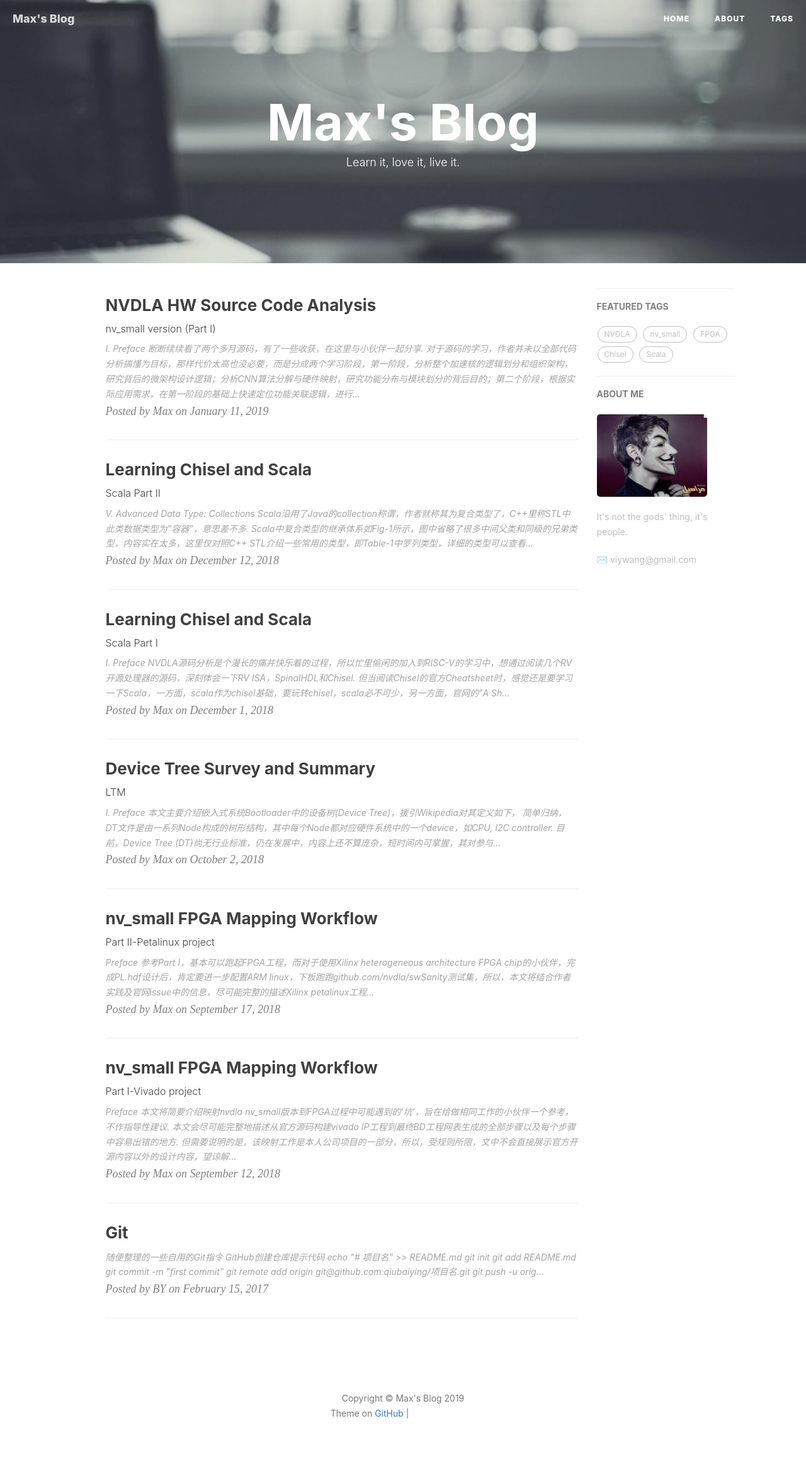
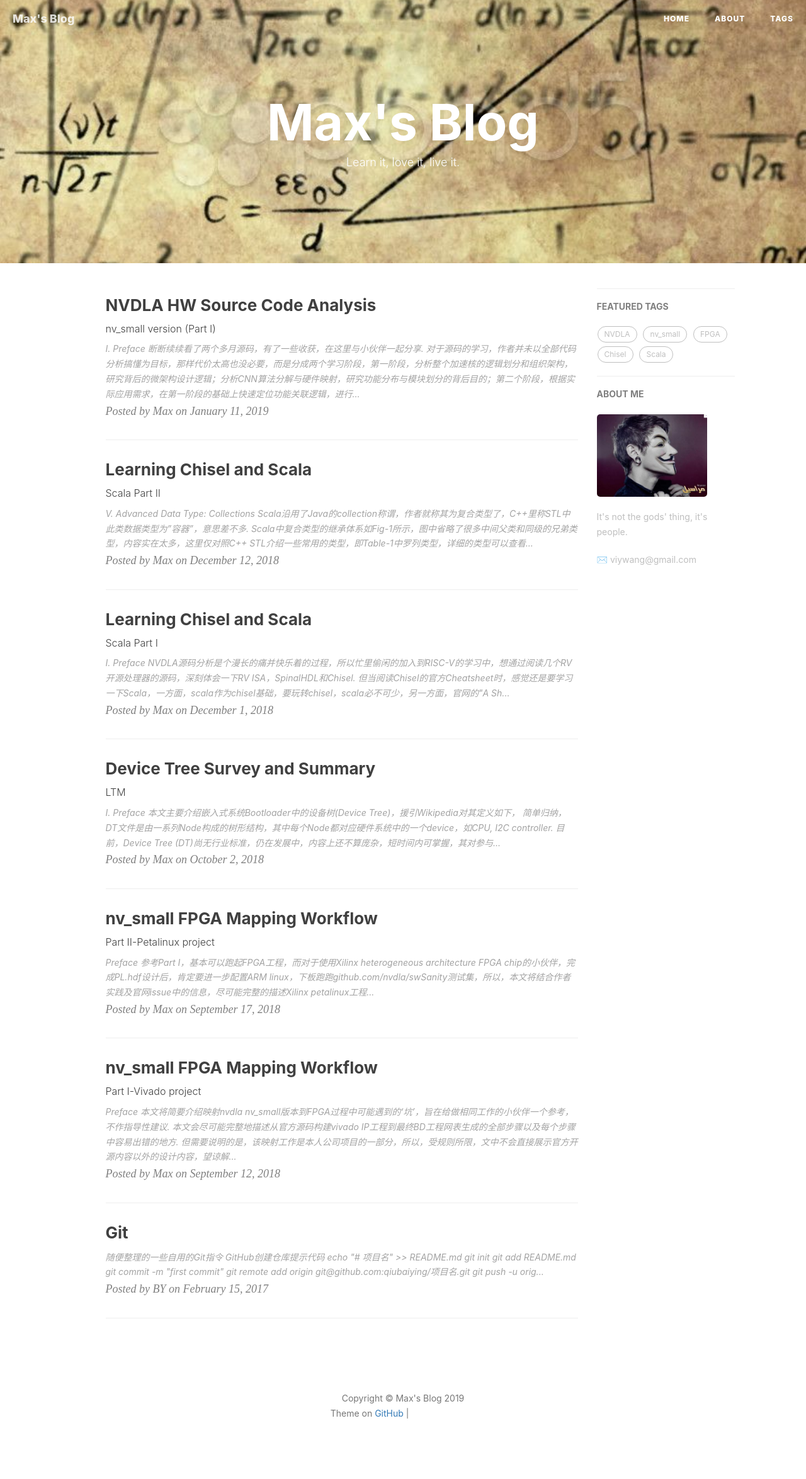
Before and after one commit to VVViy/VVViy.github.io, a Jekyll site: the page built from index.html, in a window 1280 px wide. Shown: the whole page at 63% size. Built offline with Jekyll 4.4.1, drawn with Linux system fonts in a browser that asks for light colours; nearby versions of some CDN libraries; the list of posts is cut into pages by our own code; comment, search, counter and statistics services are not loaded; grey boxes are pictures that could not be loaded.

Commit message:
Update _config.yml

```diff
--- a/_config.yml
+++ b/_config.yml
@@ -1,7 +1,8 @@
 # Site settings
 title: Max's Blog
 SEOTitle: Max's Blog
-header-img: img/blog-bg-homepage.jpg
+# header-img: img/blog-bg-homepage.jpg
+header-img: img/blog_bg_homepage_math_0.jpg
 email: viywang@gmail.com
 description: "Keep self busy."
 keyword: "Max's Blog"
```
